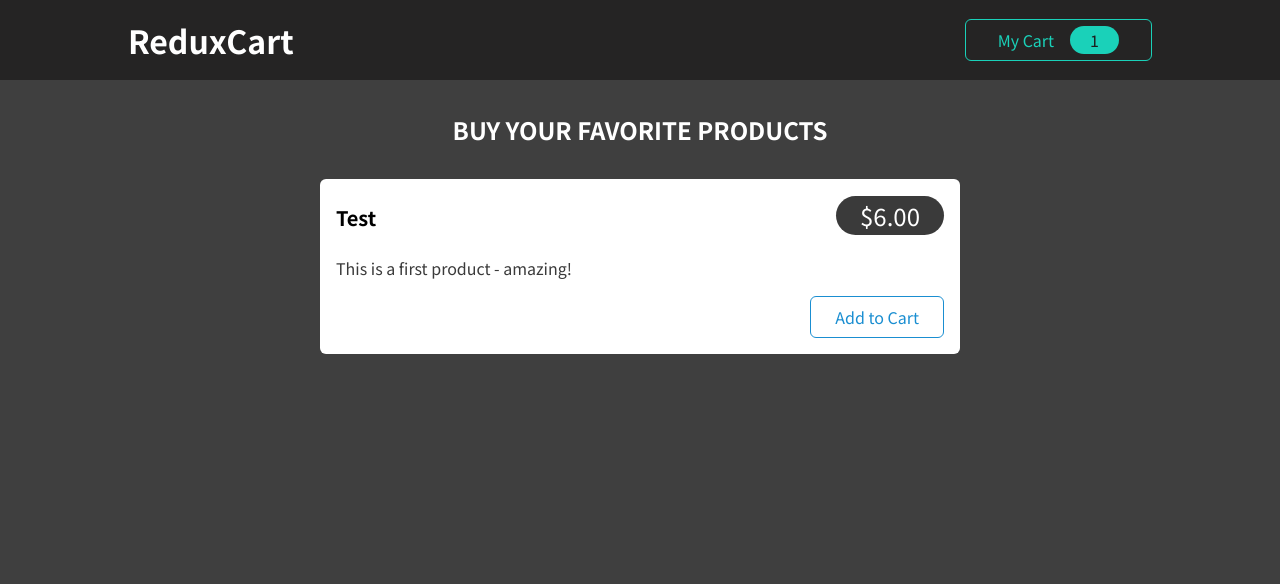
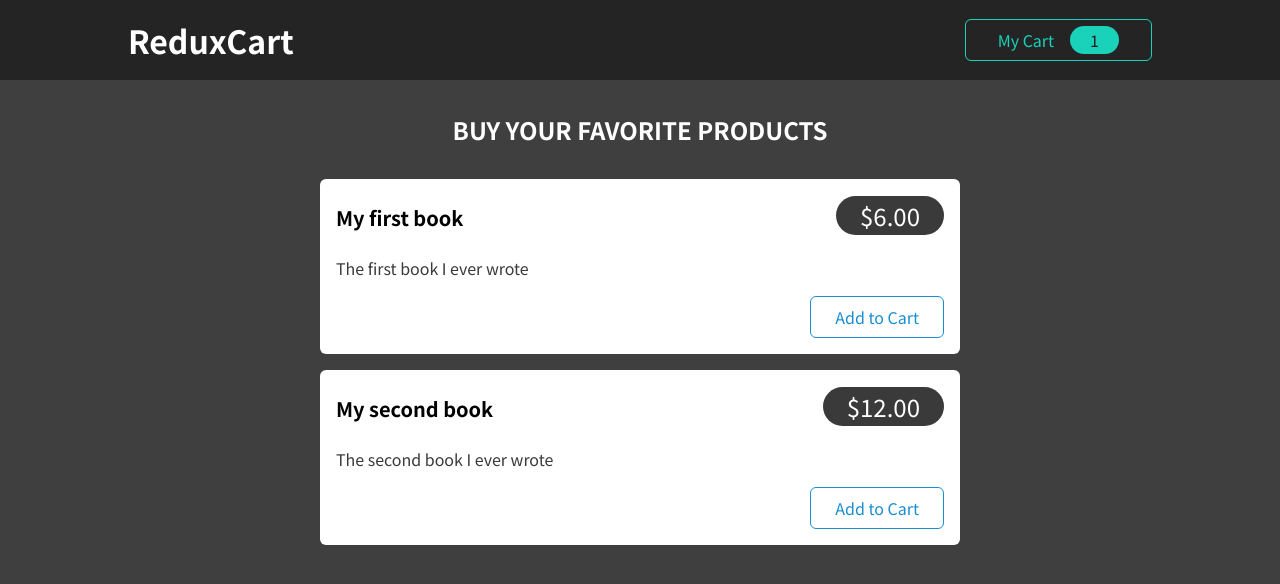
Before and after one commit to jenvdr/REDUX-shopping-cart, a React (Create React App) app: page / in a window 1280 px wide. Shown: the top 584 px of the page. Built offline with nearby package versions, Linux system fonts and the light colour scheme.

Commit message:
Add dummy data array to product component and map through array

```diff
--- a/src/components/Shop/Products.js
+++ b/src/components/Shop/Products.js
@@ -1,16 +1,34 @@
 import ProductItem from './ProductItem';
 import classes from './Products.module.css';
+
+const DUMMY_PRODUCTS = [
+  {
+    id: 'p1',
+    price: 6,
+    title: 'My first book',
+    description: 'The first book I ever wrote',
+  },
+  {
+    id: 'p2',
+    price: 12,
+    title: 'My second book',
+    description: 'The second book I ever wrote',
+  },
+]
 
 const Products = (props) => {
   return (
     <section className={classes.products}>
       <h2>Buy your favorite products</h2>
       <ul>
-        <ProductItem
-          title='Test'
-          price={6}
-          description='This is a first product - amazing!'
-        />
+        {DUMMY_PRODUCTS.map(product => (
+          <ProductItem
+            key={product.id}
+            title={product.title}
+            price={product.price}
+            description={product.description}
+          />
+        ))}
       </ul>
     </section>
   );
```
